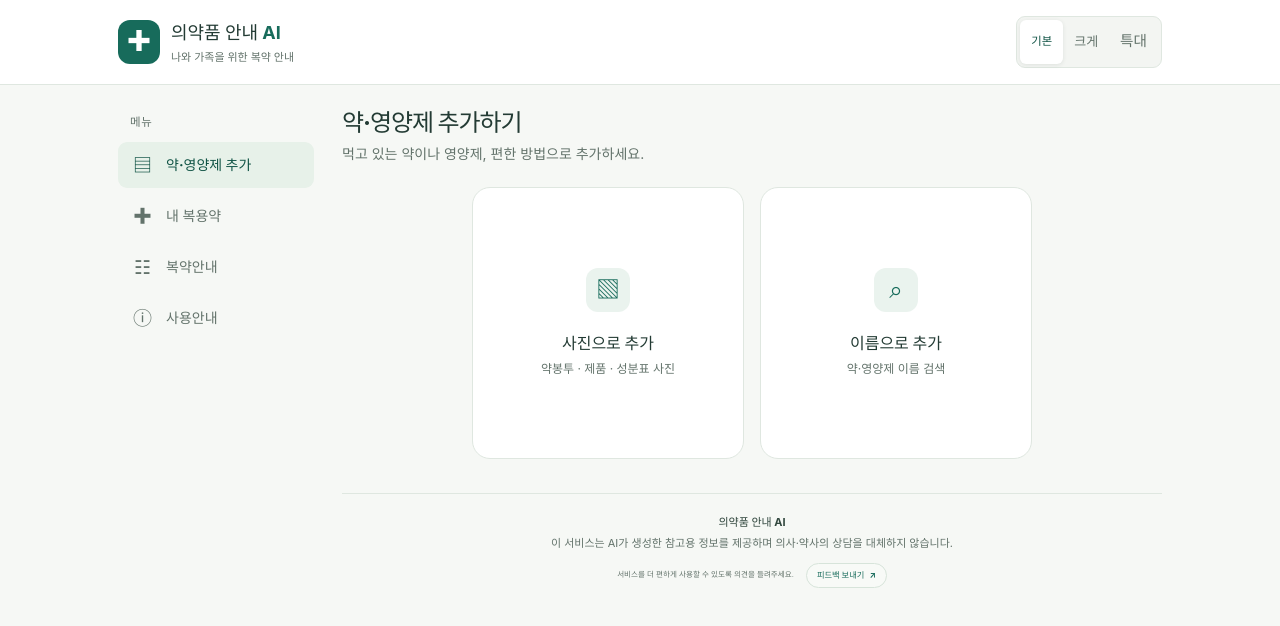
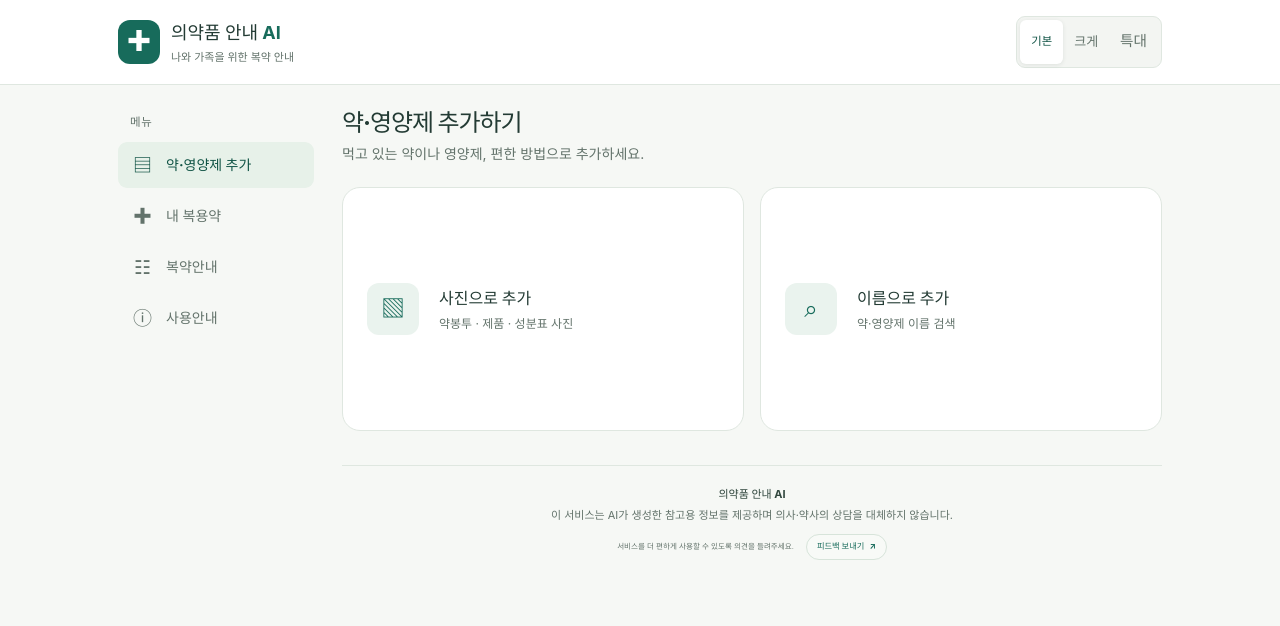
Before and after one commit to 17lucky71/medicine-guide-ai, a React (Create React App) app in the folder frontend/: page / in a window 1280 px wide. Shown: the top 626 px of the page. Built offline with nearby package versions, Linux system fonts and the light colour scheme.

Commit message:
데스크톱 추가 방법 카드 너비 조정

```diff
--- a/frontend/src/App.css
+++ b/frontend/src/App.css
@@ -115,8 +115,9 @@
 .add-icon:hover span{background:#d6e8de}
 .entry-dialog .file-label.disabled{opacity:.5;cursor:not-allowed}
 .entry-dialog .consent strong{font-size:1.09em}
-.add-methods{display:grid;grid-template-columns:repeat(2,minmax(0,1fr));gap:16px;max-width:560px;margin:6px auto 20px}
-.add-method{display:flex;flex-direction:column;justify-content:center;align-items:center;gap:18px;aspect-ratio:1;text-align:center;padding:18px;border:1px solid var(--line);border-radius:18px;background:#fff;color:inherit;min-width:0}
+.add-methods{display:grid;grid-template-columns:repeat(2,minmax(0,1fr));gap:16px;width:100%;max-width:860px;margin:6px 0 20px}
+.add-method{display:flex;flex-direction:row;justify-content:flex-start;align-items:center;gap:20px;aspect-ratio:1.65;text-align:left;padding:24px;border:1px solid var(--line);border-radius:18px;background:#fff;color:inherit;min-width:0}
+.add-method .method-icon{width:52px;height:52px;font-size:26px}
 .add-method:hover,.add-method[aria-expanded="true"]{border-color:var(--green);background:#eef6f0}
 .method-icon{display:grid;place-items:center;width:44px;height:44px;flex:none;border-radius:12px;background:#eaf3ee;color:var(--green);font-size:24px}
 .add-method strong{display:block;font-size:1em}.add-method small{display:block;margin-top:3px;font-size:.75em;color:var(--muted)}
@@ -131,6 +132,6 @@
 .dialog-heading h2{font-size:1.125em}.dialog-close{width:44px;height:44px;border:1px solid var(--line);border-radius:50%;background:#f7faf7;color:var(--green);font-size:1.5em;flex:none}
 .entry-dialog .panel{border:0;border-radius:0;padding:22px}.entry-dialog .dropzone{margin-top:16px}.entry-dialog .loading{margin:0}.entry-dialog .search-panel h2{font-size:1em}.entry-dialog .notice.error{margin:0 20px 20px}
 body.entry-open{overflow:hidden}
-@media(max-width:560px){.add-methods{gap:12px}.add-method{padding:12px;gap:12px}.add-method strong{font-size:.9375em}.add-method small{font-size:.6875em}.product-choice{align-items:flex-start}.screen-analysis .analysis-heading p{white-space:normal}.dialog-heading{padding:12px 16px}.entry-dialog .panel{padding:16px}}
+@media(max-width:560px){.add-methods{gap:12px}.add-method{flex-direction:column;justify-content:center;align-items:center;gap:12px;aspect-ratio:1;padding:12px;text-align:center}.add-method .method-icon{width:44px;height:44px;font-size:24px}.add-method strong{font-size:.9375em}.add-method small{font-size:.6875em}.product-choice{align-items:flex-start}.screen-analysis .analysis-heading p{white-space:normal}.dialog-heading{padding:12px 16px}.entry-dialog .panel{padding:16px}}
 
 .entry-dialog{font:inherit}.entry-dialog select{font:inherit;max-width:100%}.entry-dialog .error-notice{margin:0 16px 16px}.entry-dialog .loading-panel{display:flex;align-items:center;gap:12px;margin-top:16px;font-size:.8125em}.entry-dialog .product-choice strong{overflow-wrap:anywhere}.entry-dialog .dropzone .image-preview.visible{margin:0;border:0;background:transparent}.app .add-method strong{font-size:1em}.app .add-method small{font-size:.75em}.app .method-icon{font-size:24px}.app .add-method{font:inherit}.app .compact-heading{padding:0 0 16px}.app .compact-heading h1{font-size:1.5em}.check-consent{cursor:pointer}.manual-saved h3{font-size:.9375em}
--- a/frontend/ui-preview.html
+++ b/frontend/ui-preview.html
@@ -26,8 +26,9 @@
 
 
 [hidden]{display:none!important}
-.add-methods{display:grid;grid-template-columns:repeat(2,minmax(0,1fr));gap:16px;max-width:560px;margin:6px auto 20px}
-.add-method{display:flex;flex-direction:column;justify-content:center;align-items:center;gap:18px;aspect-ratio:1;text-align:center;padding:18px;border:1px solid var(--line);border-radius:18px;background:#fff;color:inherit;min-width:0}
+.add-methods{display:grid;grid-template-columns:repeat(2,minmax(0,1fr));gap:16px;width:100%;max-width:860px;margin:6px 0 20px}
+.add-method{display:flex;flex-direction:row;justify-content:flex-start;align-items:center;gap:20px;aspect-ratio:1.65;text-align:left;padding:24px;border:1px solid var(--line);border-radius:18px;background:#fff;color:inherit;min-width:0}
+.add-method .method-icon{width:52px;height:52px;font-size:26px}
 .add-method:hover,.add-method[aria-expanded="true"]{border-color:var(--green);background:#eef6f0}
 .method-icon{display:grid;place-items:center;width:44px;height:44px;flex:none;border-radius:12px;background:#eaf3ee;color:var(--green);font-size:24px}
 .add-method strong{display:block;font-size:1rem}.add-method small{display:block;margin-top:3px;font-size:.75rem;color:var(--muted)}
@@ -42,7 +43,7 @@
 .dialog-heading h2{font-size:1.125rem}.dialog-close{width:44px;height:44px;border:1px solid var(--line);border-radius:50%;background:#f7faf7;color:var(--green);font-size:1.5rem;flex:none}
 .entry-dialog .panel{border:0;border-radius:0;padding:22px}.entry-dialog .dropzone{margin-top:16px}.entry-dialog .loading{margin:0}.entry-dialog .search-panel h2{font-size:1rem}.entry-dialog .notice.error{margin:0 20px 20px}
 body.entry-open{overflow:hidden}
-@media(max-width:560px){.add-methods{gap:12px}.add-method{padding:12px;gap:12px}.add-method strong{font-size:.9375rem}.add-method small{font-size:.6875rem}.product-choice{align-items:flex-start}.screen-analysis .analysis-heading p{white-space:normal}.dialog-heading{padding:12px 16px}.entry-dialog .panel{padding:16px}}
+@media(max-width:560px){.add-methods{gap:12px}.add-method{flex-direction:column;justify-content:center;align-items:center;gap:12px;aspect-ratio:1;padding:12px;text-align:center}.add-method .method-icon{width:44px;height:44px;font-size:24px}.add-method strong{font-size:.9375rem}.add-method small{font-size:.6875rem}.product-choice{align-items:flex-start}.screen-analysis .analysis-heading p{white-space:normal}.dialog-heading{padding:12px 16px}.entry-dialog .panel{padding:16px}}
 .saved-title-group{display:flex;align-items:center;gap:6px;min-width:0}.saved-title-group h2{min-width:0}.add-icon{display:grid;place-items:center;flex:none;width:44px;height:44px;padding:0;border:0;border-radius:50%;background:transparent;color:var(--green)}.add-icon span{display:grid;place-items:center;width:32px;height:32px;border-radius:50%;background:#eaf3ee;font-size:24px;line-height:1}.add-icon:hover span{background:#d6e8de}
 </style>
 </head>
```
